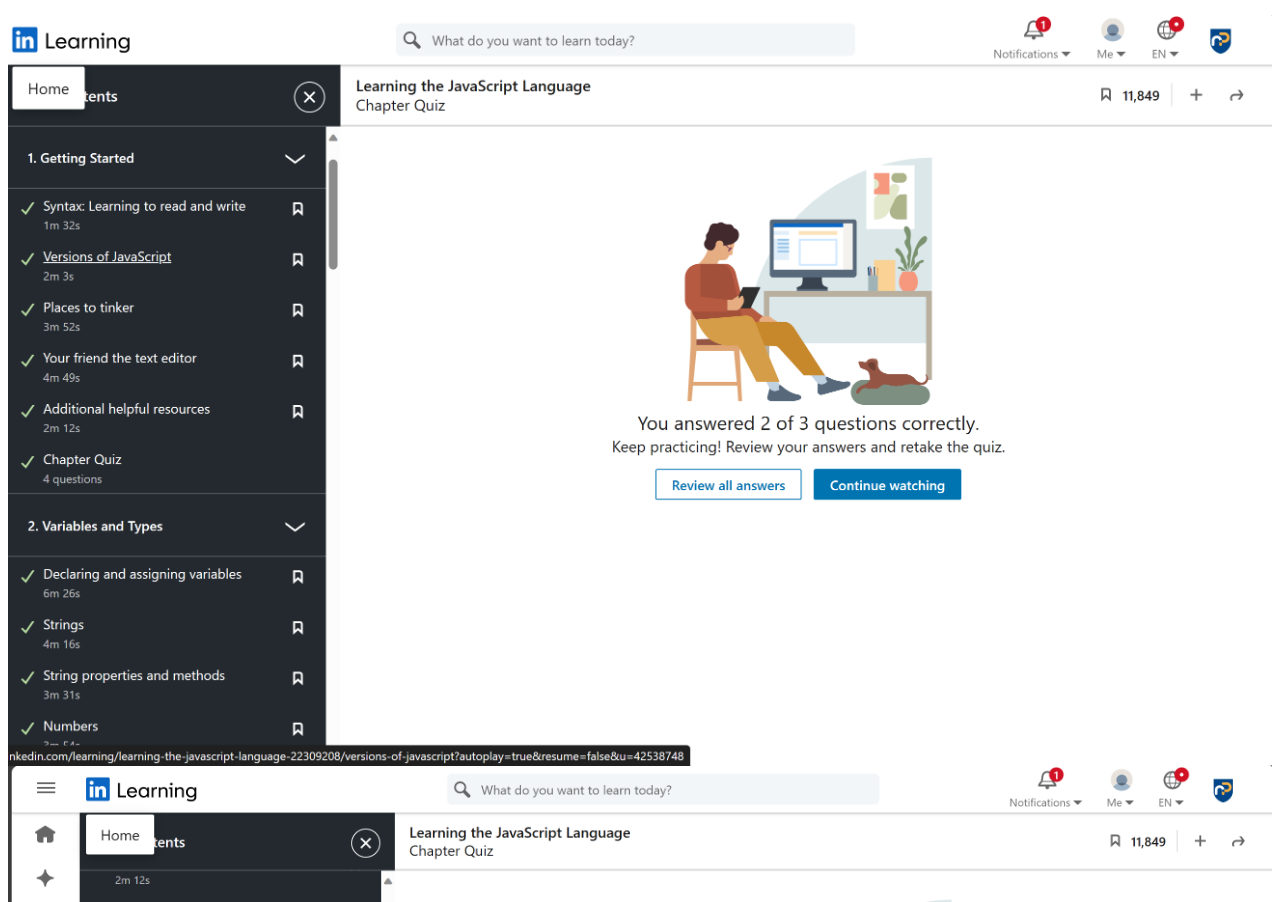
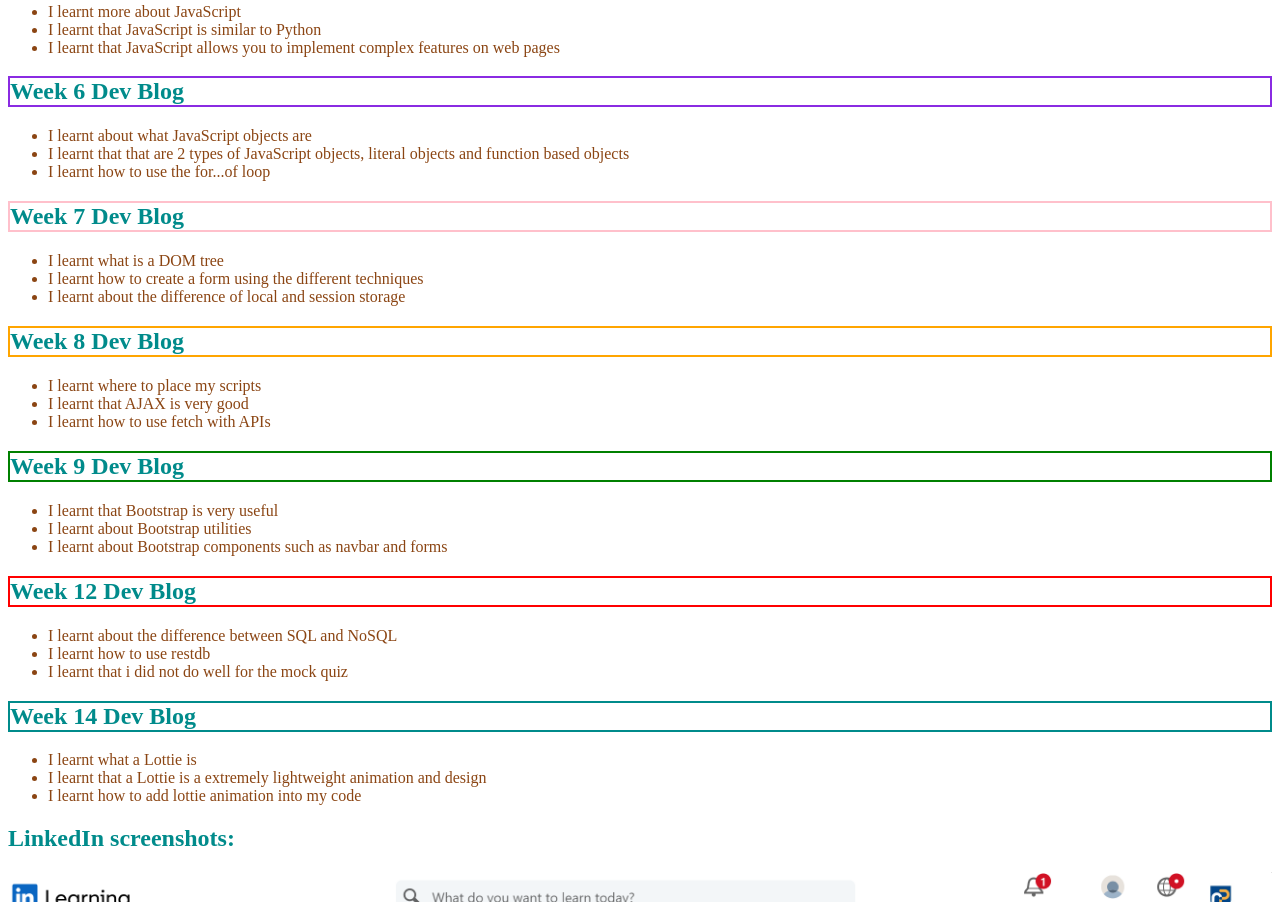
Before and after one commit to cyannee/Web-Dev-Blog, a plain HTML site: page index.html in a window 1280 px wide. Shown: the part 1898-2800 px from the top of the page. Drawn offline with Linux system fonts and the light colour scheme.

Commit message:
week 6-14

```diff
--- a/index.html
+++ b/index.html
@@ -10,6 +10,12 @@
             <li><a href="#Week3">Week 3</a></li>
             <li><a href="#Week4">Week 4</a></li>
             <li><a href="#Week5">Week 5</a></li>
+            <li><a href="#Week6">Week 6</a></li>
+            <li><a href="#Week7">Week 7</a></li>
+            <li><a href="#Week8">Week 8</a></li>
+            <li><a href="#Week9">Week 9</a></li>
+            <li><a href="#Week12">Week 12</a></li>
+            <li><a href="#Week14">Week 14</a></li>
         </ul>
     <nav>
     <h1 style="border:2px solid Tomato;" id="Week1">Week 1 Dev Blog</h1>
@@ -60,6 +66,54 @@
         <li>I learnt that JavaScript is similar to Python</li>
         <li>I learnt that JavaScript allows you to implement complex features on web pages</li>
     </ul>
+    <h1 style="border:2px solid blueviolet;" id="Week6">Week 6 Dev Blog</h1>
+
+    <ul>
+        <li>I learnt about what JavaScript objects are</li>
+        <li>I learnt that that are 2 types of JavaScript objects, literal objects and function based objects</li>
+        <li>I learnt how to use the for...of loop</li>
+    </ul>
+
+    <h1 style="border:2px solid pink;" id="Week7">Week 7 Dev Blog</h1>
+
+    <ul>
+        <li>I learnt what is a DOM tree</li>
+        <li>I learnt how to create a form using the different techniques</li>
+        <li>I learnt about the difference of local and session storage</li>
+    </ul>
+
+    <h1 style="border:2px solid orange;" id="Week8">Week 8 Dev Blog</h1>
+
+    <ul>
+        <li>I learnt where to place my scripts</li>
+        <li>I learnt that AJAX is very good</li>
+        <li>I learnt how to use fetch with APIs</li>
+    </ul>
+
+    <h1 style="border:2px solid green;" id="Week9">Week 9 Dev Blog</h1>
+
+    <ul>
+        <li>I learnt that Bootstrap is very useful</li>
+        <li>I learnt about Bootstrap utilities</li>
+        <li>I learnt about Bootstrap components such as navbar and forms</li>
+    </ul>
+
+    <h1 style="border:2px solid red;" id="Week12">Week 12 Dev Blog</h1>
+
+    <ul>
+        <li>I learnt about the difference between SQL and NoSQL</li>
+        <li>I learnt how to use restdb</li>
+        <li>I learnt that i did not do well for the mock quiz</li>
+    </ul>
+
+    <h1 style="border:2px solid darkcyan;" id="Week14">Week 14 Dev Blog</h1>
+
+    <ul>
+        <li>I learnt what a Lottie is</li>
+        <li>I learnt that a Lottie is a extremely lightweight animation and design</li>
+        <li>I learnt how to add lottie animation into my code</li>
+    </ul>
+
 
     <h1>LinkedIn screenshots:</h1>
 
```
Also changed, not shown: script.js (added).
